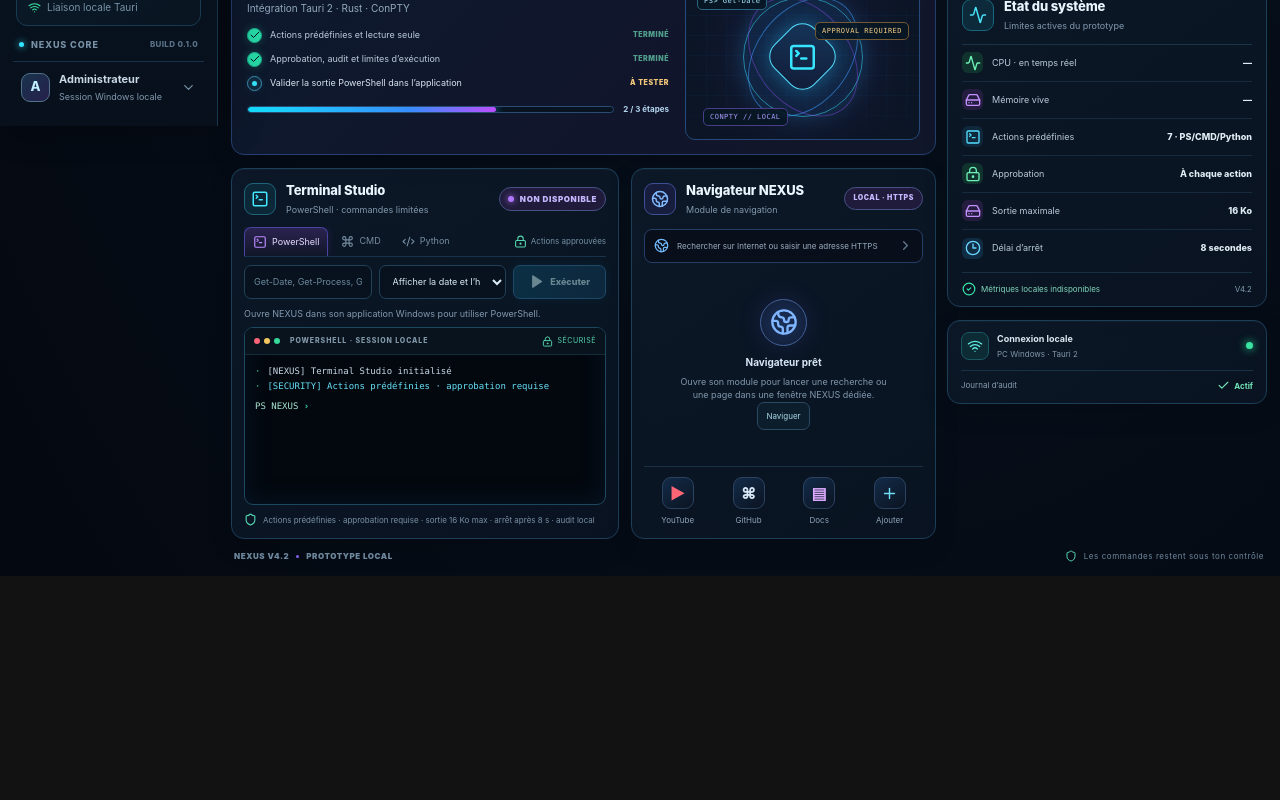
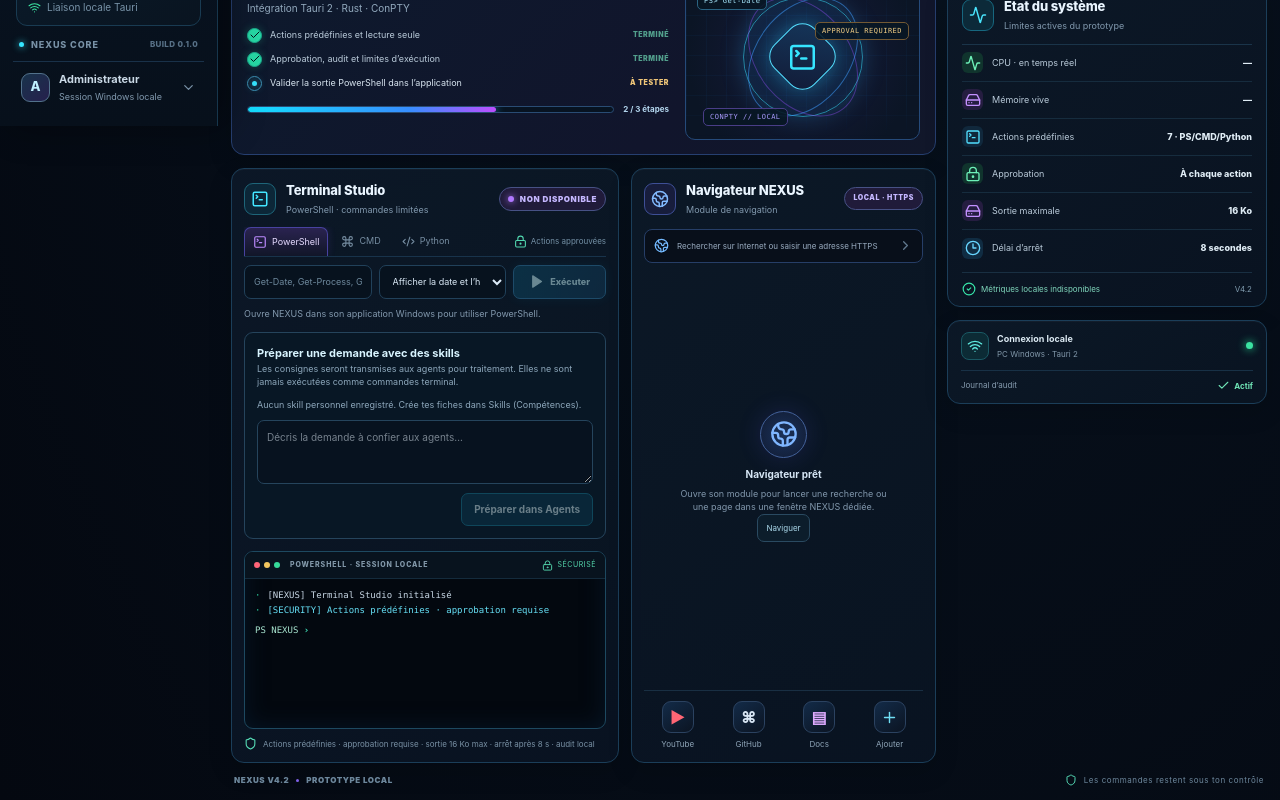
Before and after one commit to undarez/nexusIA, a Next.js app: page / in a window 1280 px wide. Shown: the part 674-1474 px from the top of the page. Before the commit the page ends 1250 px from the top, so only its background shows below. Built offline with nearby package versions, Linux system fonts and the light colour scheme.

Commit message:
Prepare terminal skill requests and document Hermes WhatsApp

```diff
--- a/src/app/modules.css
+++ b/src/app/modules.css
@@ -36,6 +36,22 @@
 .mission-agent-loader select { flex: 1; min-width: 0; border: 1px solid #25445c; border-radius: 8px; padding: 10px 11px; color: #e5f2fc; background: #07121f; font: inherit; font-size: 10px; }
 .mission-agent-loader .subtle-button { white-space: nowrap; }
 .module-form-row { display: flex; gap: 8px; }
+.terminal-skill-handoff { display: grid; gap: 9px; margin: 12px 0; padding: 12px; border: 1px solid #25445c; border-radius: 9px; background: #081725; }
+.terminal-skill-handoff > div:first-child strong, .terminal-skill-handoff > div:first-child small { display: block; }
+.terminal-skill-handoff > div:first-child strong { color: #d8f4ff; font-size: 11px; }
+.terminal-skill-handoff > div:first-child small, .terminal-skill-empty { color: #8da7bb; font-size: 9px; line-height: 1.5; }
+.terminal-skill-list { display: grid; grid-template-columns: repeat(auto-fit,minmax(180px,1fr)); gap: 6px; }
+.terminal-skill-list label { display: flex; align-items: flex-start; gap: 7px; padding: 8px; border: 1px solid #1d3b52; border-radius: 7px; color: #c5d6e4; background: #0b1d2d; font-size: 10px; }
+.terminal-skill-list input { margin: 2px 0 0; accent-color: #22cde8; }
+.terminal-skill-list span, .terminal-skill-list small { display: block; }
+.terminal-skill-list small { margin-top: 3px; color: #7894a9; font-size: 8px; }
+.terminal-skill-handoff textarea { min-height: 64px; resize: vertical; border: 1px solid #25445c; border-radius: 7px; padding: 9px; color: #e5f2fc; background: #07121f; font: inherit; font-size: 10px; }
+.terminal-skill-handoff textarea:focus { outline: 2px solid #27b8d7; outline-offset: 1px; }
+.terminal-skill-transfer { justify-self: end; border: 1px solid #197f9c; border-radius: 7px; padding: 8px 12px; color: #dffaff; background: #0b3a50; font: inherit; font-size: 10px; font-weight: 700; cursor: pointer; }
+.terminal-skill-transfer:disabled { opacity: .45; cursor: not-allowed; }
+.hermes-whatsapp-guide ol { display: grid; gap: 8px; margin: 0; padding-left: 22px; color: #b7cad9; font-size: 10px; line-height: 1.55; }
+.hermes-whatsapp-guide code { color: #74e7ff; }
+.hermes-whatsapp-guide > a { display: inline-flex; align-items: center; gap: 6px; color: #7de6fb; font-size: 10px; }
 .module-primary-button { display: flex; align-items: center; justify-content: center; gap: 7px; min-height: 36px; padding: 0 12px; border: 1px solid #187b9c; border-radius: 8px; color: #dffaff; background: linear-gradient(110deg, #0c4a67, #143464); font-size: 10px; font-weight: 800; white-space: nowrap; }
 .module-primary-button:hover { border-color: #58d9f2; box-shadow: 0 0 14px #11bde833; }
 .module-empty { display: grid; justify-items: center; gap: 9px; padding: 36px 12px; border: 1px dashed #26445a; border-radius: 10px; color: #72b8d3; background: #081523; text-align: center; }
--- a/src/app/page.tsx
+++ b/src/app/page.tsx
@@ -33,6 +33,7 @@ type TerminalAuditEvent = {
   timestampMs: number;
   detail?: string | null;
 };
+type TerminalSkill = { id: string; name: string; group?: string; desc: string };
 type EngineHealth = { ollama: 'checking' | 'connected' | 'offline'; hermes: 'checking' | 'connected' | 'offline'; openai: 'checking' | 'connected' | 'unconfigured' | 'offline' };
 type SystemMetrics = { cpuPercent: number; memoryPercent: number; memoryUsedBytes: number; memoryTotalBytes: number };
 
@@ -111,6 +112,10 @@ export default function HomePage() {
   const [selectedAction, setSelectedAction] = useState<TerminalAction>('getDate');
   const [selectedRuntime, setSelectedRuntime] = useState<TerminalRuntime>('PowerShell');
   const [typedCommand, setTypedCommand] = useState('');
+  const [terminalSkills, setTerminalSkills] = useState<TerminalSkill[]>([]);
+  const [terminalSkillIds, setTerminalSkillIds] = useState<string[]>([]);
+  const [terminalSkillRequest, setTerminalSkillRequest] = useState('');
+  const [terminalSkillNotice, setTerminalSkillNotice] = useState('');
   const [pendingApproval, setPendingApproval] = useState<TerminalAction | null>(null);
   const [running, setRunning] = useState(false);
   const [desktop, setDesktop] = useState(false);
@@ -140,6 +145,18 @@ export default function HomePage() {
     const timer = window.setInterval(updateClock, 30_000);
     return () => window.clearInterval(timer);
   }, []);
+
+  useEffect(() => {
+    if (pathname !== '/terminal') return;
+    try {
+      const storedSkills: unknown = JSON.parse(localStorage.getItem('nexus.customSkills.v1') || '[]');
+      const currentSkills = Array.isArray(storedSkills)
+        ? storedSkills.filter((skill): skill is TerminalSkill => Boolean(skill && typeof skill === 'object' && typeof skill.id === 'string' && typeof skill.name === 'string' && typeof skill.desc === 'string'))
+        : [];
+      setTerminalSkills(currentSkills);
+      setTerminalSkillIds((current) => current.filter((id) => currentSkills.some((skill) => skill.id === id)));
+    } catch { /* Skill transfer remains optional if local storage is unavailable. */ }
+  }, [pathname]);
 
   useEffect(() => {
     if (!desktop) {
@@ -303,6 +320,17 @@ export default function HomePage() {
     setTypedCommand('');
   }
 
+  function prepareTerminalSkillRequest() {
+    const chosenSkills = terminalSkills.filter((skill) => terminalSkillIds.includes(skill.id));
+    if (!chosenSkills.length || !terminalSkillRequest.trim()) return;
+    try {
+      localStorage.setItem('nexus.agent.draftFromTerminal.v1', JSON.stringify({ prompt: terminalSkillRequest.trim(), skillIds: chosenSkills.map((skill) => skill.id), createdAt: Date.now() }));
+      router.push('/agents');
+    } catch {
+      setTerminalSkillNotice('Impossible de transférer cette préparation. Vérifie le stockage local du navigateur.');
+    }
+  }
+
   const runtimeActions = actions.filter((action) => action.runtime === selectedRuntime);
   const terminalPanel = <section className="panel terminal-panel" id="terminal-studio">
     <div className="section-heading terminal-heading">
@@ -321,6 +349,13 @@ export default function HomePage() {
       <button className="run-action" disabled={!desktop || running}><Play size={15} fill="currentColor" />{running ? 'En cours…' : 'Exécuter'}</button>
     </form>
     {!desktop && <div className="web-terminal-note">Ouvre NEXUS dans son application Windows pour utiliser PowerShell.</div>}
+    <section className="terminal-skill-handoff" aria-labelledby="terminal-skill-title">
+      <div><strong id="terminal-skill-title">Préparer une demande avec des skills</strong><small>Les consignes seront transmises aux agents pour traitement. Elles ne sont jamais exécutées comme commandes terminal.</small></div>
+      {terminalSkills.length ? <div className="terminal-skill-list">{terminalSkills.map((skill) => <label key={skill.id}><input type="checkbox" checked={terminalSkillIds.includes(skill.id)} onChange={() => setTerminalSkillIds((current) => current.includes(skill.id) ? current.filter((id) => id !== skill.id) : [...current, skill.id])} /><span>{skill.name}<small>{skill.group || 'Personnel'}</small></span></label>)}</div> : <p className="terminal-skill-empty">Aucun skill personnel enregistré. Crée tes fiches dans Skills (Compétences).</p>}
+      <textarea aria-label="Demande à préparer pour les agents" value={terminalSkillRequest} onChange={(event) => { setTerminalSkillRequest(event.target.value); setTerminalSkillNotice(''); }} placeholder="Décris la demande à confier aux agents…" />
+      {terminalSkillNotice && <small role="status">{terminalSkillNotice}</small>}
+      <button type="button" className="terminal-skill-transfer" onClick={prepareTerminalSkillRequest} disabled={!terminalSkillIds.length || !terminalSkillRequest.trim()}>Préparer dans Agents</button>
+    </section>
     <div className="terminal-screen" role="log" aria-live="polite">
       <div className="terminal-screen-top"><span><i /><i /><i /></span><small>{selectedRuntime.toLocaleUpperCase('fr-FR')} · SESSION LOCALE</small><span className="screen-secure"><LockKeyhole size={11} /> SÉCURISÉ</span></div>
       <div className="terminal-output">
```
Also changed, not shown: src/components/module-workspace.tsx (+16 -1 lines), 1 other file (tests, documents, lock files or other folders).
